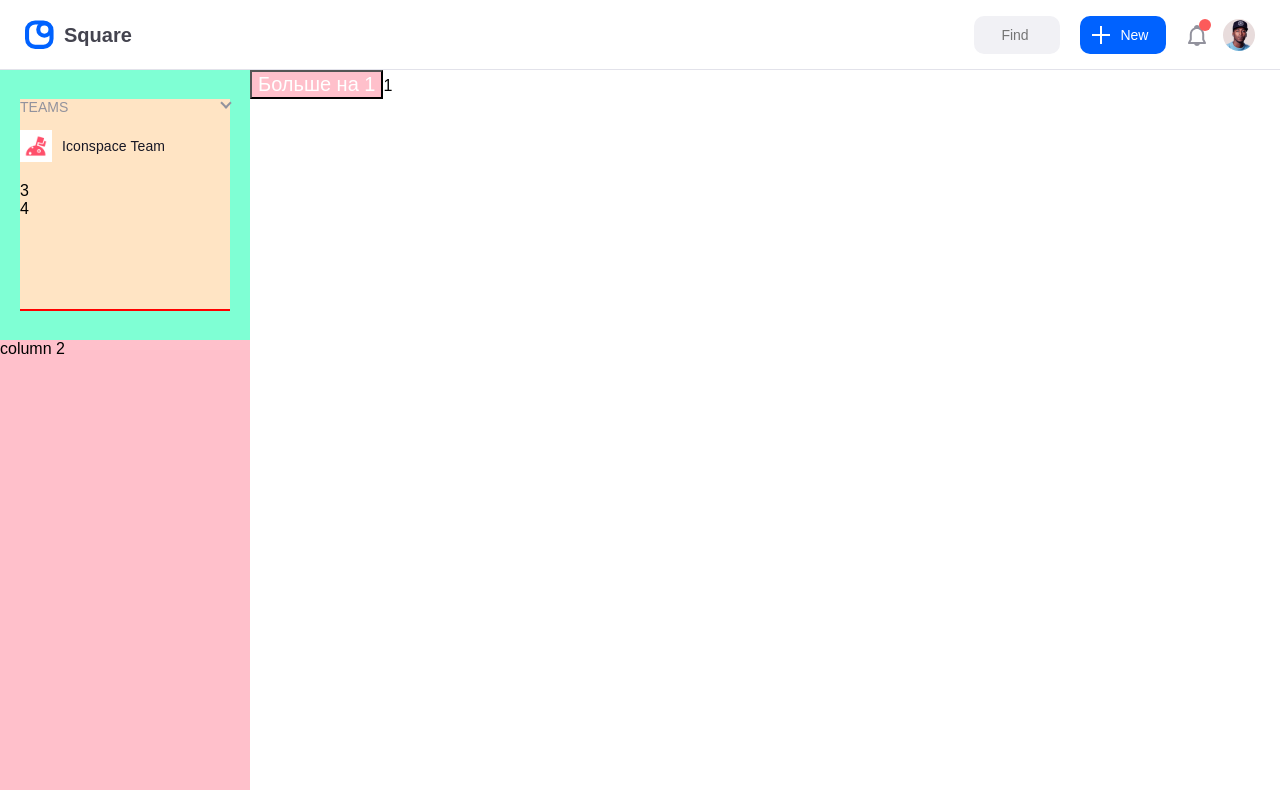
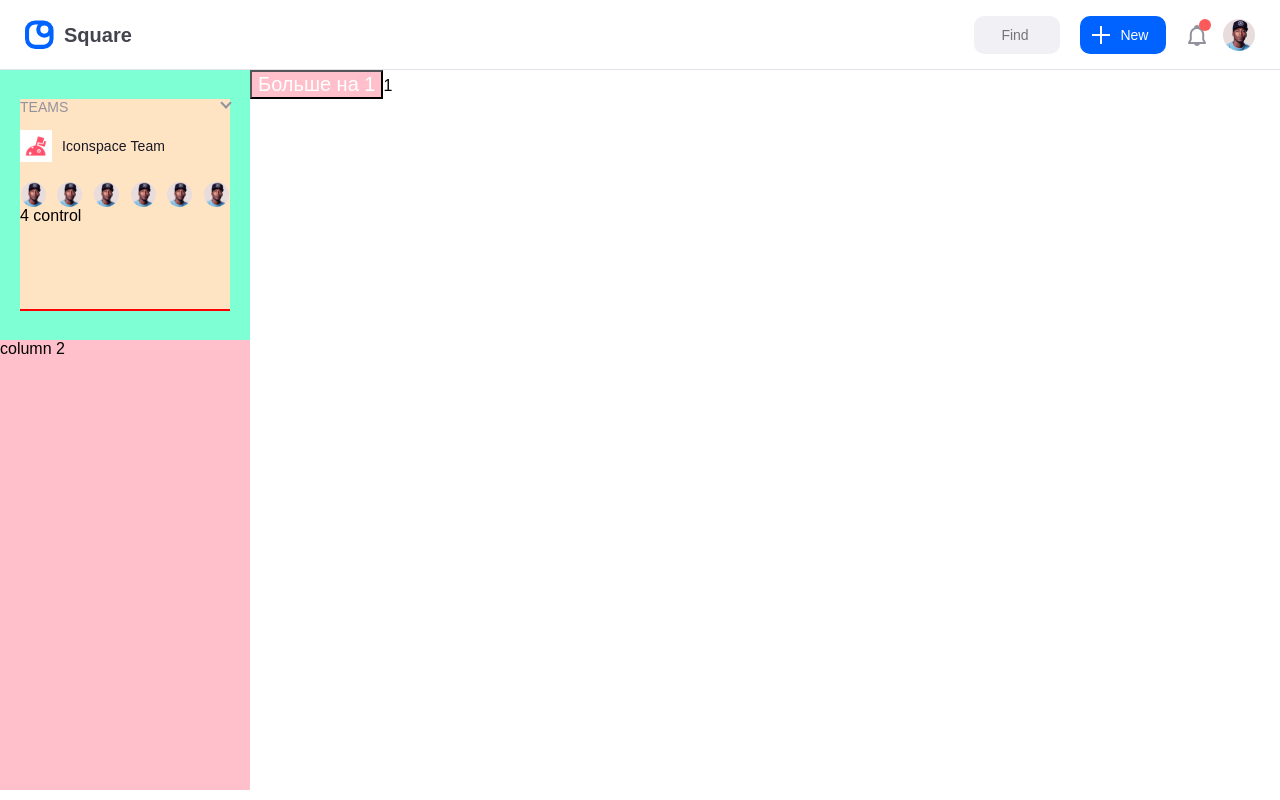
Before and after one commit to kang-dev95/square-react-dashboard, a React app: page /#/ in a window 1280 px wide. Built offline with nearby package versions, Linux system fonts and the light colour scheme; a web font is replaced by a local one.

Commit message:
Internal task #11

```diff
--- a/src/components/Common/Sidebar/Header/HeaderItems.tsx
+++ b/src/components/Common/Sidebar/Header/HeaderItems.tsx
@@ -42,7 +42,7 @@ const HeaderItems = () => {
         <div onClick={handleOpened}>{opened ? <ArrowDown /> : <ArrowUp />}</div>
       </FlexWrapperBetween>
       {opened ? <HeaderTeams /> : null}
-      <div>4</div>
+      <div>4 control</div>
     </HeaderItemsWrapper>
   )
 }
--- a/src/components/Common/Sidebar/Header/HeaderTeams.tsx
+++ b/src/components/Common/Sidebar/Header/HeaderTeams.tsx
@@ -1,5 +1,6 @@
 import * as React from 'react'
 import styled from 'styled-components'
+import Avatar from 'components/Common/Avatar'
 
 const FlexWrapper = styled.div`
   display: flex;
@@ -16,8 +17,66 @@ const TeamName = styled.span`
   letter-spacing: 0.1px;
   color: #171725;
 `
+const Teammates = styled.div`
+  display: grid;
+  grid-gap: 10px;
+  justify-items: center;
+  align-items: center;
+  grid-template-columns: 1fr 1fr 1fr 1fr 1fr 1fr;
+`
+
+const teammates = [
+  {
+    size: 25,
+    name: 'TE',
+    color: '',
+    avatar: require('assets/images/james.png')
+  },
+  {
+    size: 25,
+    name: 'TE',
+    color: '',
+    avatar: require('assets/images/james.png')
+  },
+  {
+    size: 25,
+    name: 'TE',
+    color: '',
+    avatar: require('assets/images/james.png')
+  },
+  {
+    size: 25,
+    name: 'TE',
+    color: '',
+    avatar: require('assets/images/james.png')
+  },
+  {
+    size: 25,
+    name: 'TE',
+    color: '',
+    avatar: require('assets/images/james.png')
+  },
+  {
+    size: 25,
+    name: 'TE',
+    color: '',
+    avatar: require('assets/images/james.png')
+  }
+]
+
+interface IUserProps {
+  size: number
+  name: string
+  color: string
+  avatar: string
+}
+
+const users = teammates.map((teammate: IUserProps, idx: number) => (
+  <Avatar key={idx} {...teammate} />
+))
+
 const HeaderTeams = () => {
-  return(
+  return (
     <div>
       <FlexWrapper>
         <TeamAvatar
@@ -26,7 +85,7 @@ const HeaderTeams = () => {
         />
         <TeamName>Iconspace Team</TeamName>
       </FlexWrapper>
-    <div>3</div>
+      <Teammates>{users}</Teammates>
     </div>
   )
 }
```
Lines whose indentation alone changed are shown as unchanged.
